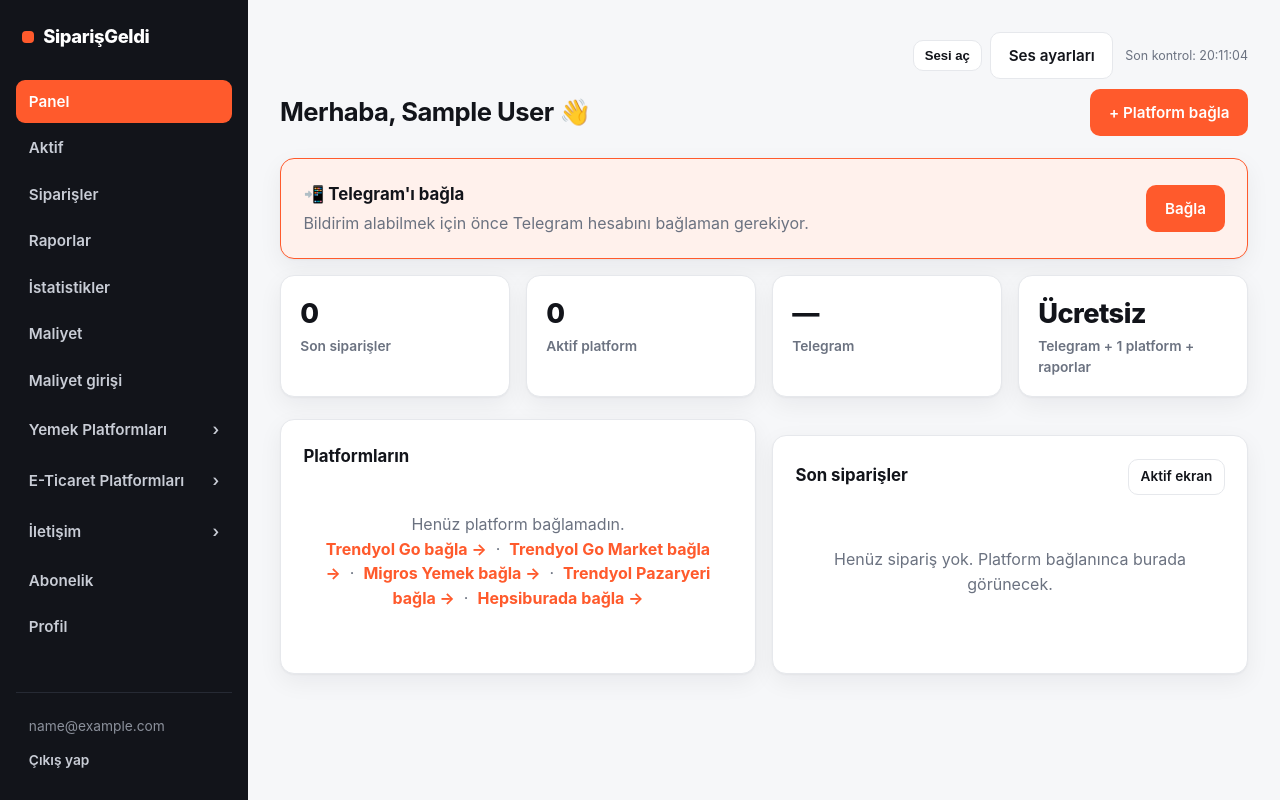
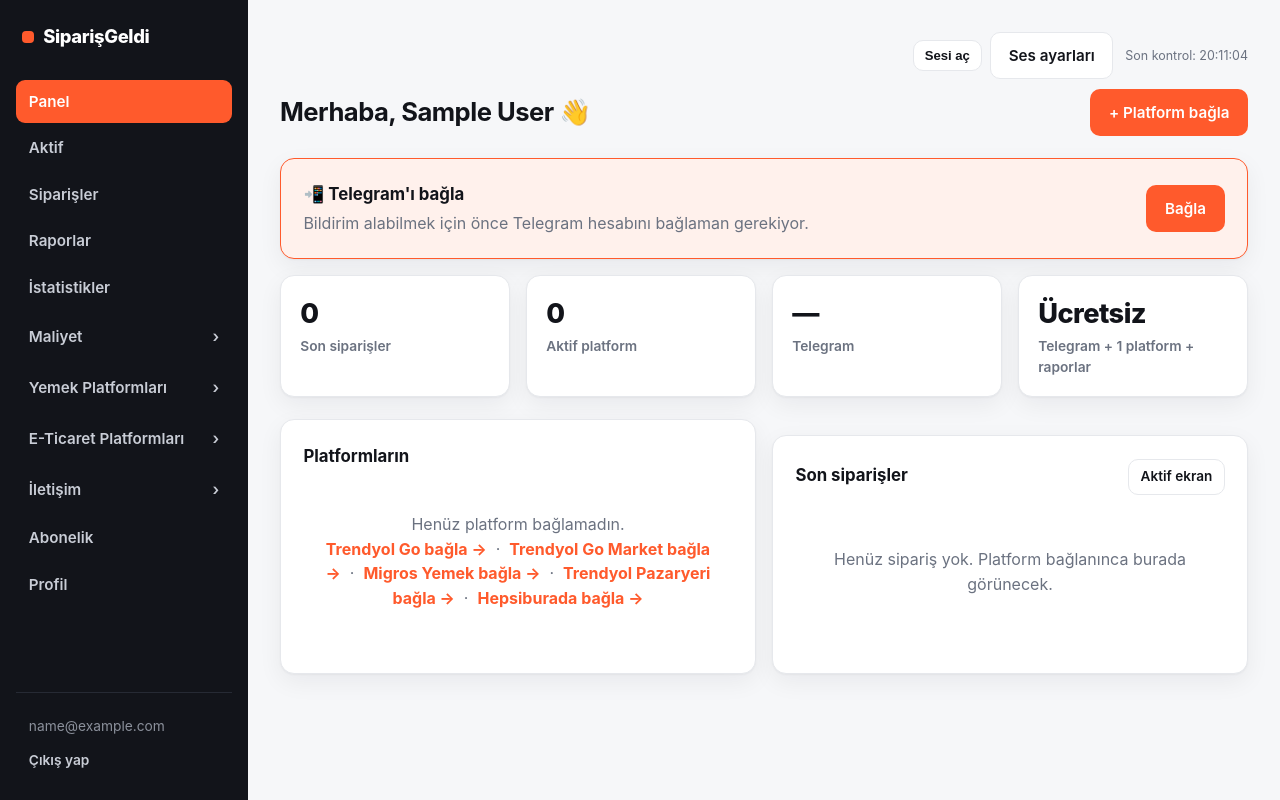
Before and after one commit to canakboyraz/siparisgeldi, a Flask app: page /panel/ in a window 1280 px wide. Run offline with Flask 3, Linux system fonts and the light colour scheme; the visitor is signed in with stand-in values (Sample User, id 1); data that the repository does not hold is empty.

Commit message:
Maliyet menusu alt menulu yapida

```diff
--- a/templates/dashboard/_layout.html
+++ b/templates/dashboard/_layout.html
@@ -7,14 +7,20 @@
       {% set platform_endpoints = ['dashboard.trendyolgo_setup', 'dashboard.trendyolgo_market_setup', 'dashboard.migros_setup', 'dashboard.yemeksepeti_setup', 'adisyo.setup'] %}
       {% set ecommerce_endpoints = ['dashboard.trendyol_marketplace_setup', 'dashboard.hepsiburada_setup'] %}
       {% set contact_endpoints = ['dashboard.connect_telegram', 'dashboard.reset_telegram', 'dashboard.connect_whatsapp'] %}
+      {% set cost_endpoints = ['dashboard.product_costs', 'dashboard.product_cost_entry'] %}
 
       <a href="{{ url_for('dashboard.index') }}" class="{{ 'active' if request.endpoint=='dashboard.index' }}">Panel</a>
       <a href="{{ url_for('dashboard.active_orders') }}" class="{{ 'active' if request.endpoint=='dashboard.active_orders' }}">Aktif</a>
       <a href="{{ url_for('dashboard.orders') }}" class="{{ 'active' if request.endpoint=='dashboard.orders' }}">Siparişler</a>
       <a href="{{ url_for('dashboard.reports') }}" class="{{ 'active' if request.endpoint=='dashboard.reports' }}">Raporlar</a>
       <a href="{{ url_for('dashboard.analytics') }}" class="{{ 'active' if request.endpoint=='dashboard.analytics' }}">İstatistikler</a>
-      <a href="{{ url_for('dashboard.product_costs') }}" class="{{ 'active' if request.endpoint=='dashboard.product_costs' }}">Maliyet</a>
-      <a href="{{ url_for('dashboard.product_cost_entry') }}" class="{{ 'active' if request.endpoint=='dashboard.product_cost_entry' }}">Maliyet girişi</a>
+      <details class="nav-group" data-mobile-nav="cost" {{ 'open' if request.endpoint in cost_endpoints }}>
+        <summary class="{{ 'active' if request.endpoint in cost_endpoints }}">Maliyet</summary>
+        <div class="nav-sub">
+          <a href="{{ url_for('dashboard.product_costs') }}" class="{{ 'active' if request.endpoint=='dashboard.product_costs' }}">Kârlılık</a>
+          <a href="{{ url_for('dashboard.product_cost_entry') }}" class="{{ 'active' if request.endpoint=='dashboard.product_cost_entry' }}">Maliyet girişi</a>
+        </div>
+      </details>
 
       <details class="nav-group" data-mobile-nav="food" {{ 'open' if request.endpoint in platform_endpoints }}>
         <summary class="{{ 'active' if request.endpoint in platform_endpoints }}">Yemek Platformları</summary>
```
